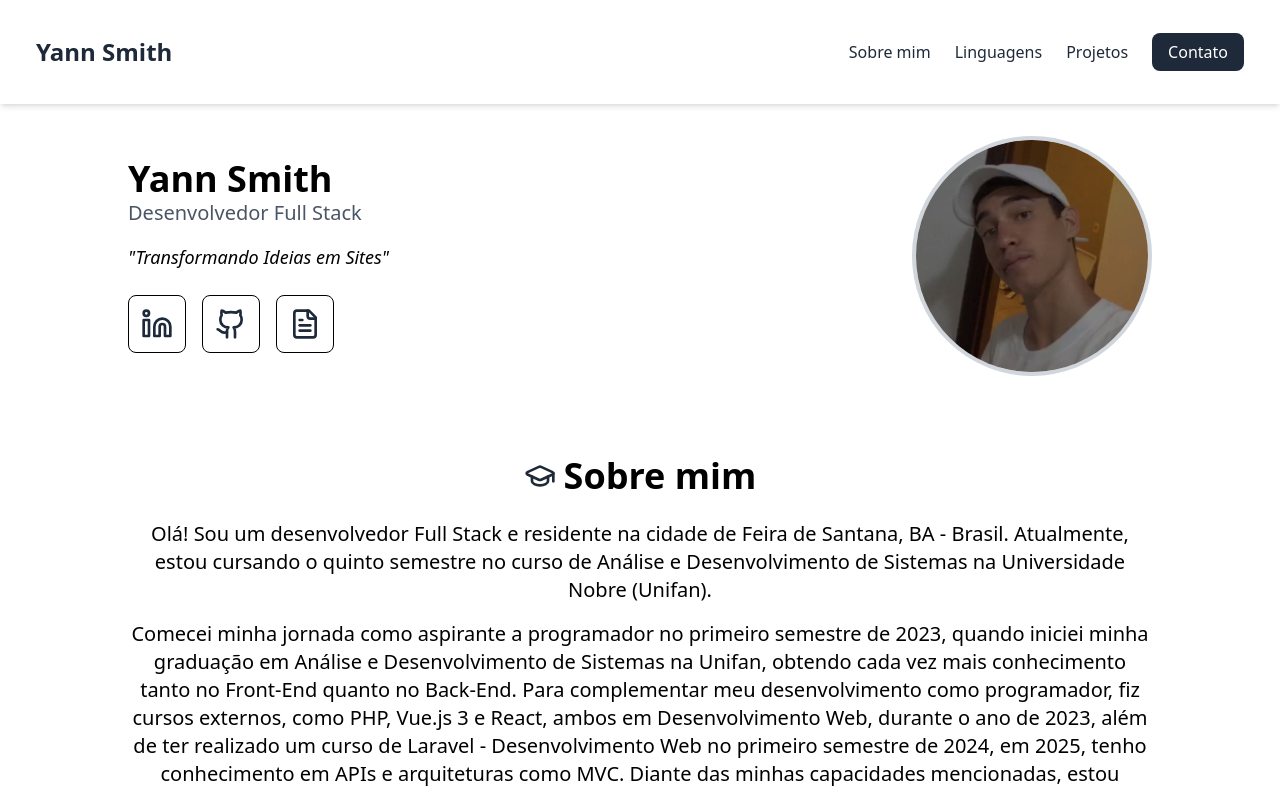
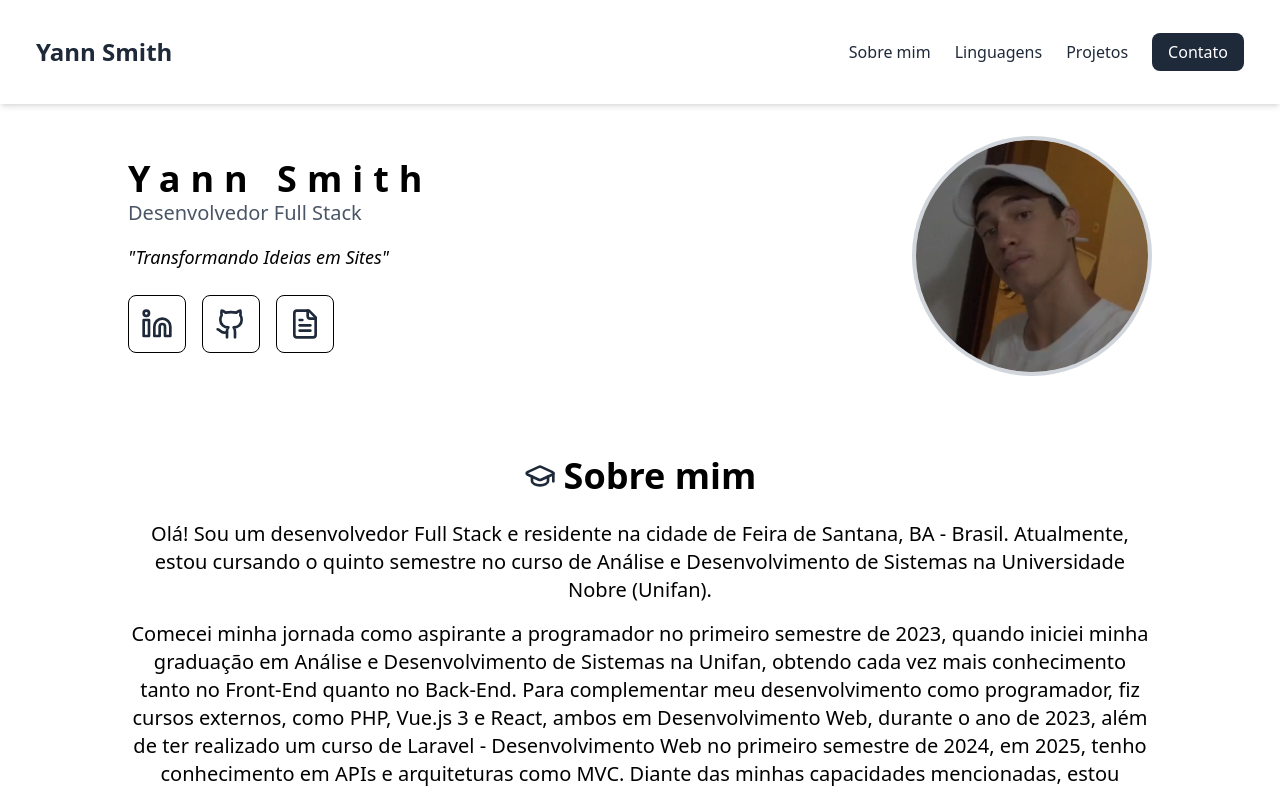
Before and after one commit to yann074/Portifolio, a React (Vite) app: page / in a window 1280 px wide. Shown: the top 792 px of the page. Built offline with nearby package versions, Linux system fonts and the light colour scheme.

Commit message:
atualização nome

```diff
--- a/src/App.css
+++ b/src/App.css
@@ -0,0 +1,20 @@
+.typewriter{
+    letter-spacing: 10px;
+    border-right: 5px solid ;
+    width: 100%;
+    white-space: nowrap;
+    overflow: hidden;
+    animation:
+        typing 2s steps(18),
+        cursor .4s step-end infinite alternate;
+}
+@keyframes cursor {
+    50% {border-color: transparent;}
+}
+
+@keyframes typing {
+    from{ width: 0;}
+}
+.test{
+    display: inline-block;
+}
--- a/src/App.tsx
+++ b/src/App.tsx
@@ -6,6 +6,7 @@ import './App.css'
 import Projects from './Components/Projects';
 import Contact from './Components/Contact';
 import Skills from './Components/Skills';
+import "./App.css"
 
 function App() {
   document.documentElement.classList.toggle(
@@ -72,8 +73,8 @@ function App() {
           <div className="flex flex-col md:flex-row justify-between items-center w-4/5 mx-auto my-8 font-sans" data-aos="fade-right" id='id1'>
 
             <div className="flex flex-col items-center md:items-start w-full md:w-1/2 text-lg mb-6 md:mb-0">
-              <div className="mb-4">
-                <h1 className="text-4xl font-bold dark:text-white">Yann Smith</h1>
+              <div className="mb-4 test">
+                <h1 className="text-4xl font-bold typewriter dark:text-white">Yann Smith</h1>
                 <h4 className="text-xl text-gray-600 dark:text-white">Desenvolvedor Full Stack</h4>
               </div>
               <p className="text-lg italic dark:text-white">"Transformando Ideias em Sites"</p>
```
